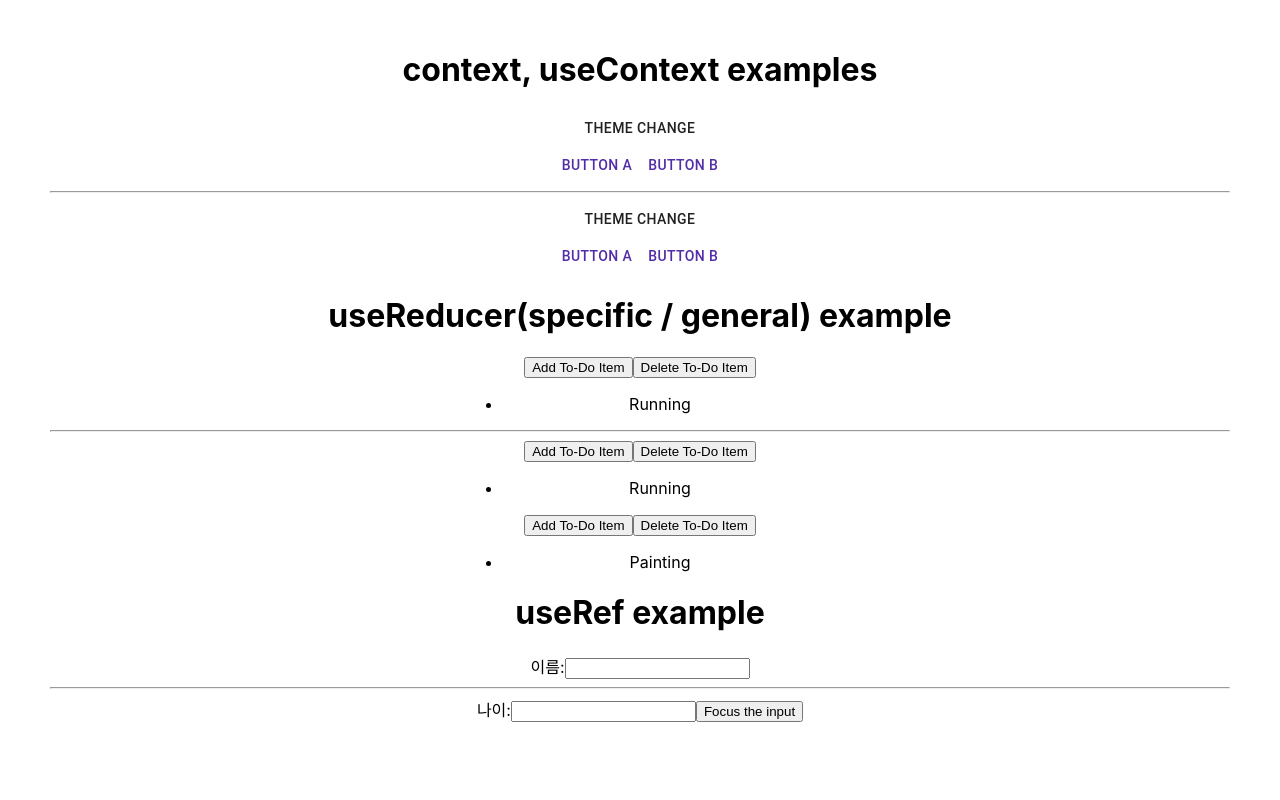
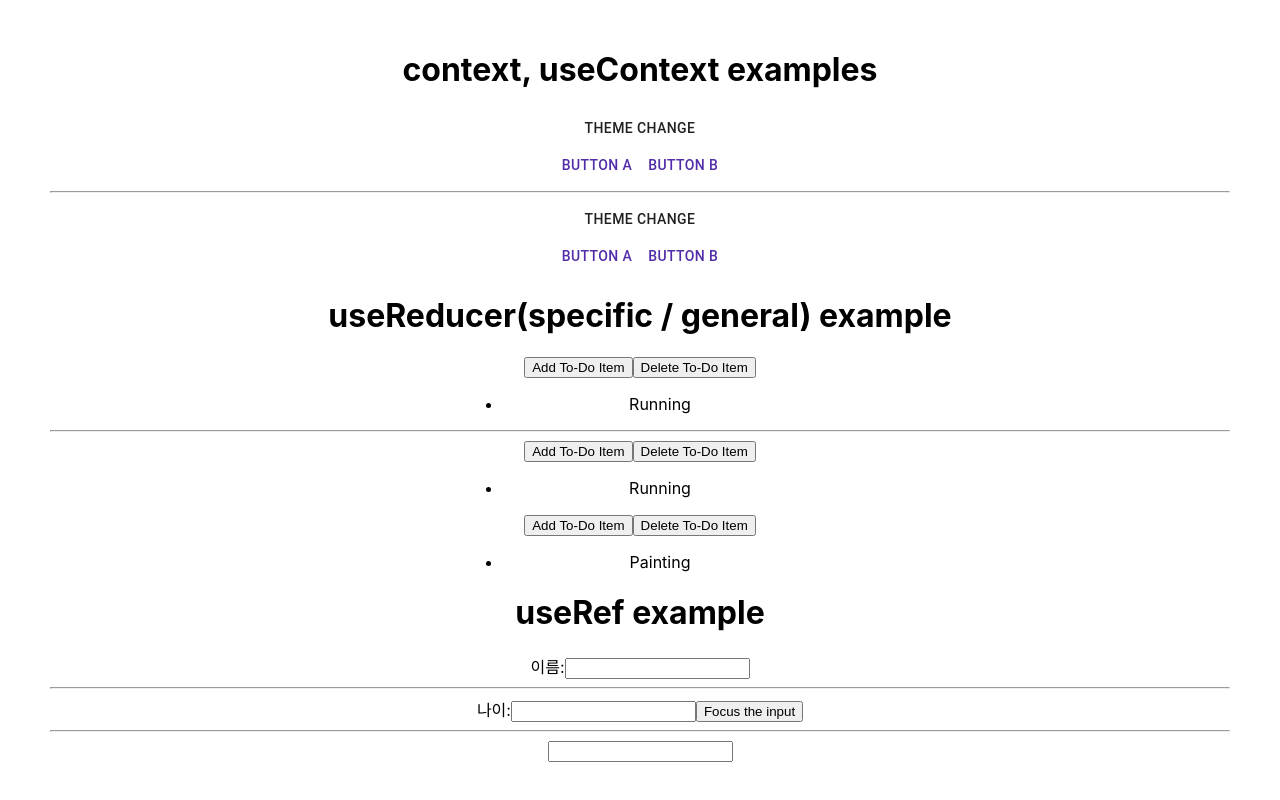
Before and after one commit to kibanana/study-react-hooks, a React (Create React App) app: page / in a window 1280 px wide. Shown: the part 787-1587 px from the top of the page. Built offline with nearby package versions, Linux system fonts and the light colour scheme.

Commit message:
Add useImperativeHandle example

```diff
--- a/src/App.js
+++ b/src/App.js
@@ -1,5 +1,6 @@
 import logo from './logo.svg';
 import './App.css';
+import React, { useRef, useEffect } from 'react';
 import HookExample from './components/HookExample';
 import EffectHook from './components/HookExample/EffectHook';
 import CustomHookExample1 from './components/HookExample/CustomHookExample1';
@@ -9,6 +10,7 @@ import ContextHook from './components/HookExample/ContextHook';
 import ReducerHook from './components/HookExample/TodoReducerHook';
 import ReducerHookExample from './components/HookExample/ReducerHookExample';
 import RefHookExample from './components/HookExample/RefHookExample';
+import FancyInput from './components/HookExample/FancyInput';
 import ReactCompoundSlider from './components/ReactCompoundSlider';
 import ReactGridGallery1 from './components/ReactGridGallery1';
 import ReactGridGallery2 from './components/ReactGridGallery2';
@@ -18,6 +20,12 @@ import ReactGridGallery5 from './components/ReactGridGallery5'; // error
 import ReactGridGallery6 from './components/ReactGridGallery6'; // error
 
 function App() {
+  const inputRef = useRef();
+
+  useEffect(() => {
+    inputRef.current.focus();
+  });
+
   return (
     <div className="App">
       <header>
@@ -59,6 +67,8 @@ function App() {
         <div>
           <h1>useRef example</h1>
           <RefHookExample />
+          <hr />
+          <FancyInput ref={inputRef} />
         </div>
       </body>
     </div>
--- /dev/null
+++ b/src/components/HookExample/FancyInput.jsx
@@ -0,0 +1,18 @@
+import React, { useRef, useImperativeHandle, forwardRef } from 'react';
+
+function FancyInput(props, ref) {
+    const inputRef = useRef();
+    useImperativeHandle(ref, () => ({
+      focus: () => {
+        inputRef.current.focus();
+
+        setTimeout(() => {
+          inputRef.current.blur();
+        }, 2000);
+      }
+    }));
+    return <input ref={inputRef} type="text" />;
+}
+FancyInput = forwardRef(FancyInput);
+
+export default FancyInput;
```
